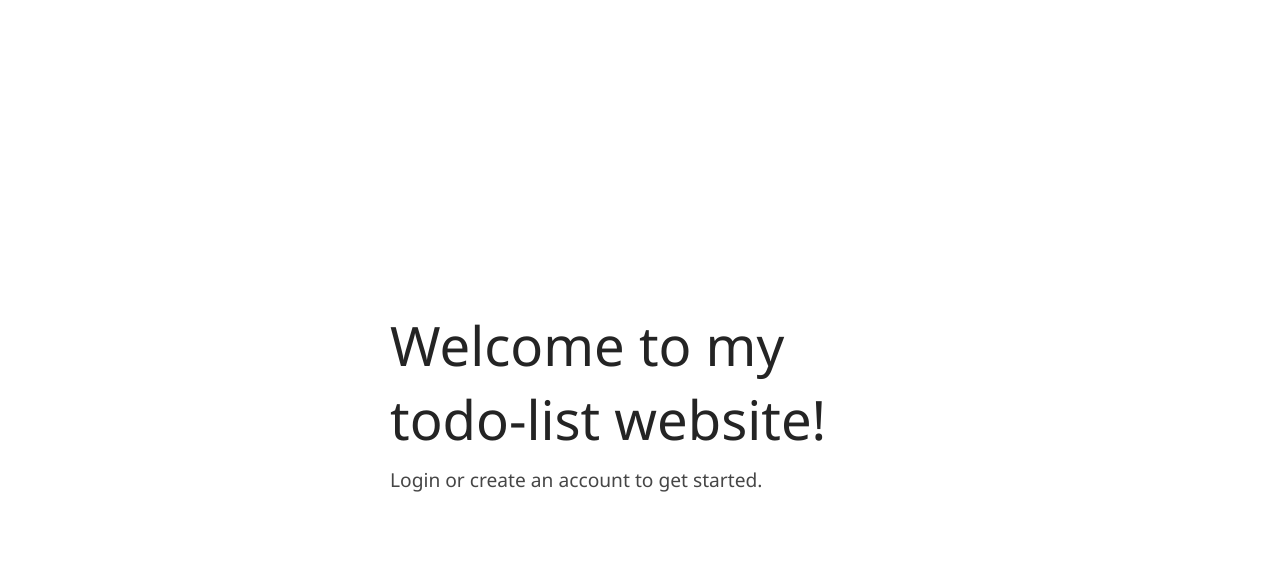
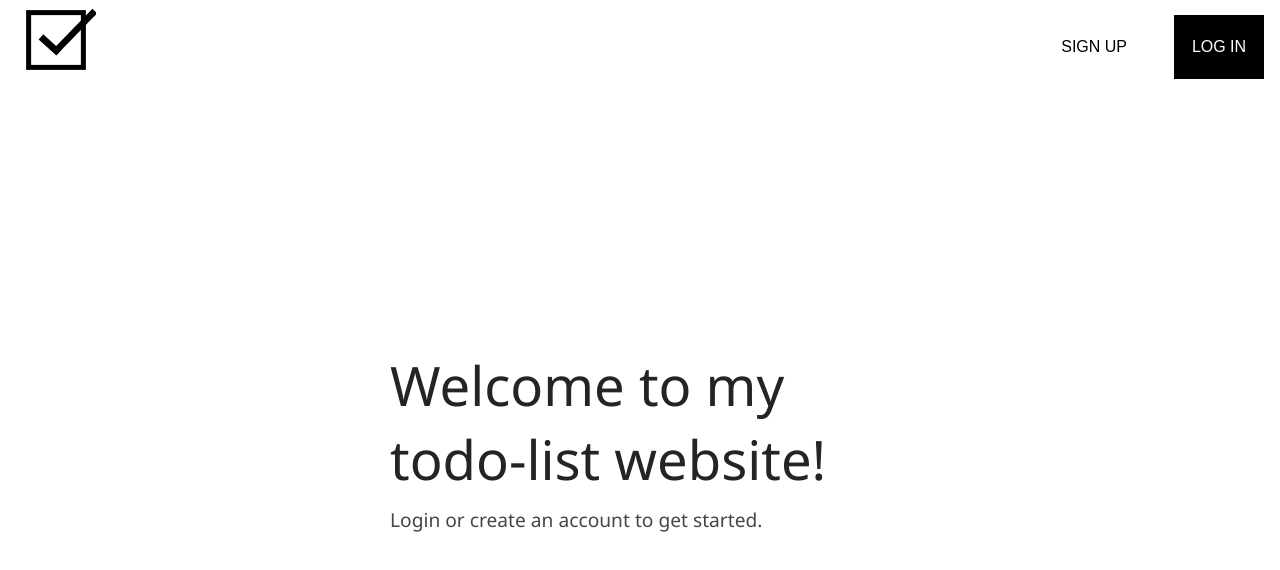
Before and after one commit to import-username/react-todo-app-frontend, a React (Create React App) app: page / in a window 1280 px wide. Shown: the top 570 px of the page. Built offline with nearby package versions, Linux system fonts and the light colour scheme; no server answers.

Commit message:
added more styling to landing page

```diff
--- a/src/components/LandingPage/LandingPage.module.scss
+++ b/src/components/LandingPage/LandingPage.module.scss
@@ -1,5 +1,64 @@
 $primary-foreground: rgb(36, 36, 36);
 $secondary-foreground: rgb(70, 70, 70);
+
+.landing-page-root {
+    width: 100%;
+    height: 100%;
+    display: flex;
+    flex-direction: column;
+}
+
+.checkmark-logo {
+    height: 100%;
+    width: auto;
+    padding: 0 1rem;
+}
+
+.landing-page-header {
+    width: 100%;
+    height: 80px;
+
+    button {
+        min-width: 90px;
+        width: fit-content;
+        padding: 0 15px;
+        display: flex;
+        justify-content: center;
+        align-items: center;
+        height: 80%;
+        margin: 15px 1rem;
+        float: right;
+        cursor: pointer;
+        border: none;
+        transition: background-color 200ms ease, color 200ms ease;
+
+        span {
+            font-size: 1.2em;
+        }
+    }
+}
+
+.signup-button {
+    color: black;
+    background-color: white;
+    border: 1px solid black;
+}
+
+.signup-button:hover {
+    color: white;
+    background-color: black;
+}
+
+.login-button {
+    color: white;
+    background-color: black;
+}
+
+.login-button:hover {
+    color: black;
+    background-color: white;
+    border: 1px solid black;
+}
 
 .landing-page-container {
     width: 100%;
@@ -34,7 +93,7 @@ $secondary-foreground: rgb(70, 70, 70);
 
 @media all and (max-width: 750px) {
     .landing-page-title {
-        font-size: 2.8em;
+        font-size: 2.5em;
         text-align: center;
     }
 
--- a/src/components/LandingPage/LandingPage.tsx
+++ b/src/components/LandingPage/LandingPage.tsx
@@ -2,12 +2,24 @@ import React from "react";
 import styles from "./LandingPage.module.scss";
 import slideAnims from "../../css/animations/SlideAnims.module.scss";
 
+// TODO - improve responsive styles
 export default function LandingPage() {
     return (
-        <div className={styles["landing-page-container"]}>
-            <div className={styles["landing-page-text-container"]}>
-                <span className={`${styles["landing-page-title"]} ${slideAnims["slide-left-anim"]}`}>Welcome to my todo-list website!</span>
-                <span className={`${styles["landing-page-description"]} ${slideAnims["slide-up-anim"]}`}>Login or create an account to get started.</span>
+        <div className={styles["landing-page-root"]}>
+            <div className={styles["landing-page-header"]}>
+                <img className={styles["checkmark-logo"]} src="/images/checkmark-logo.svg" alt="Todo List Logo"/>
+                <button className={styles["login-button"]}>
+                    <span>LOG IN</span>
+                </button>
+                <button className={styles["signup-button"]}>
+                    <span>SIGN UP</span>
+                </button>
+            </div>
+            <div className={styles["landing-page-container"]}>
+                <div className={styles["landing-page-text-container"]}>
+                    <span className={`${styles["landing-page-title"]} ${slideAnims["slide-left-anim"]}`}>Welcome to my todo-list website!</span>
+                    <span className={`${styles["landing-page-description"]} ${slideAnims["slide-up-anim"]}`}>Login or create an account to get started.</span>
+                </div>
             </div>
         </div>
     );
```
Also changed, not shown: public/images/checkmark-logo.svg (added).
